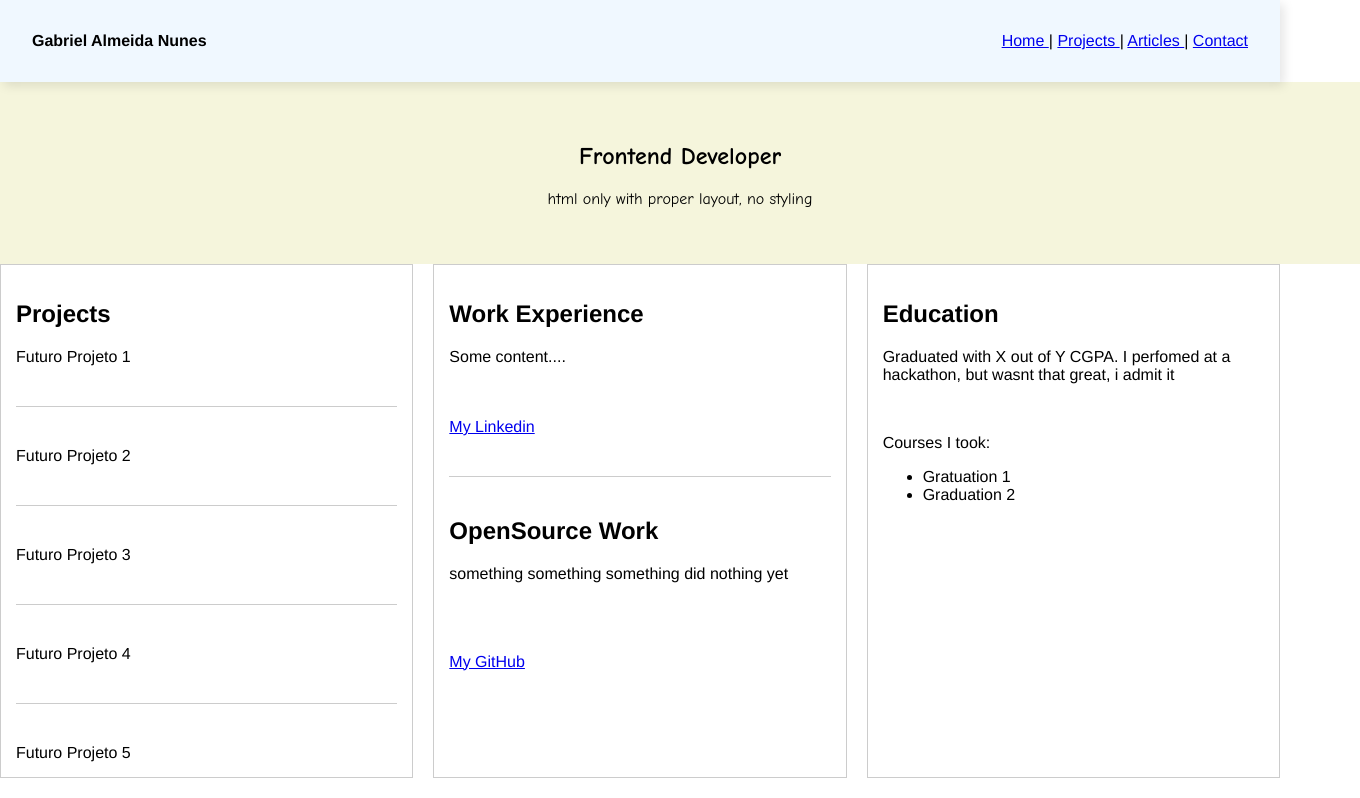
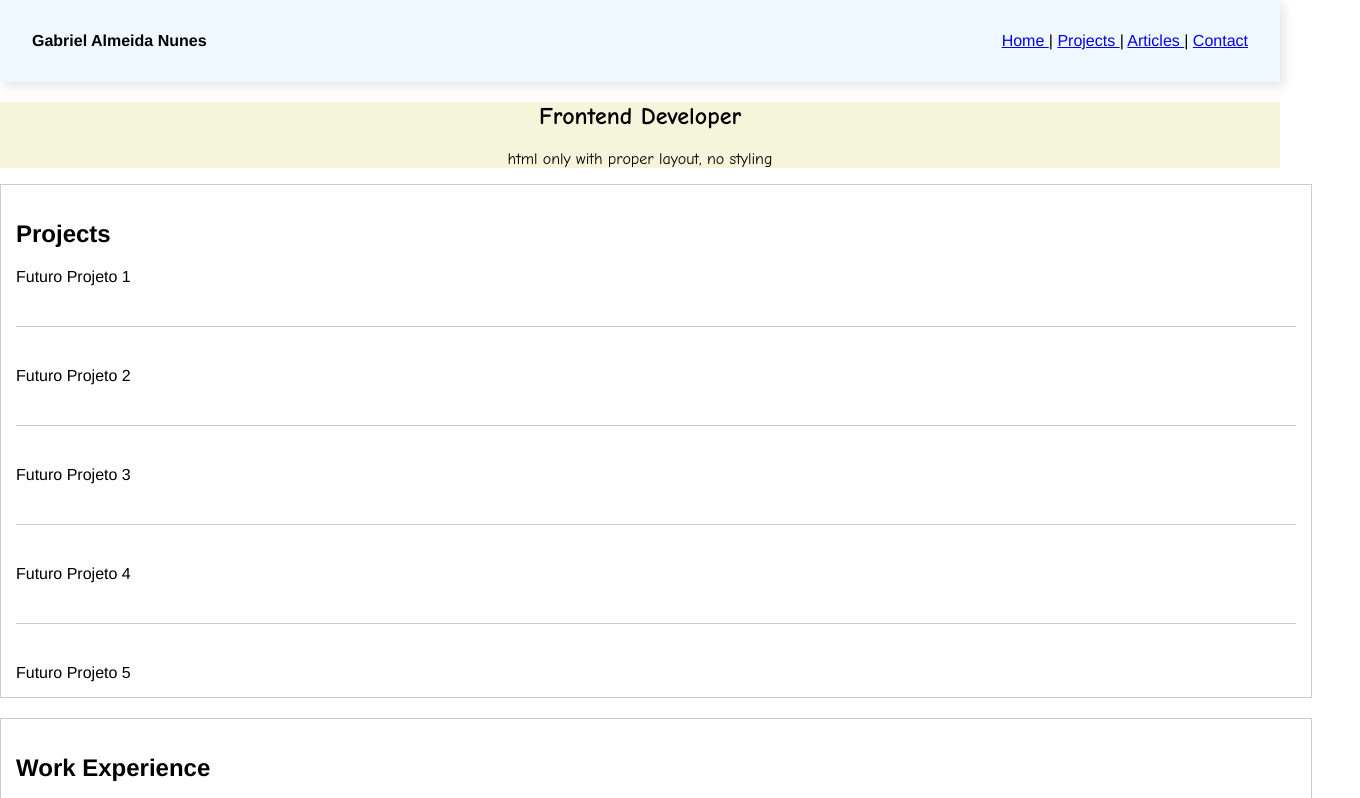
Before and after one commit to AlmeidaNunesGabriel/roadmap-challenges, a plain HTML site: page frontend/almeida_page/index.html in a window 1280 px wide. Shown: the top 798 px of the page, 1360 px wide, since content can reach past the window. Drawn offline with Linux system fonts and the light colour scheme.

Commit message:
changin in css, the main content is not anymore a table, but divs, hero section have no space betwen than and the other content

```diff
--- a/frontend/almeida_page/style.css
+++ b/frontend/almeida_page/style.css
@@ -37,7 +37,7 @@ main{
 
 .coluna{
     flex:1;
-    min-width: 300px;
+    min-width: 100%;
     border: 1px solid #ccc;
     padding: 15px;
 }
@@ -53,7 +53,7 @@ main{
     flex-basis: 100%;
     background-color:beige;
     text-align: center;
-    padding: 40px;
+    padding: 20 10px;
 
 }
 
```
